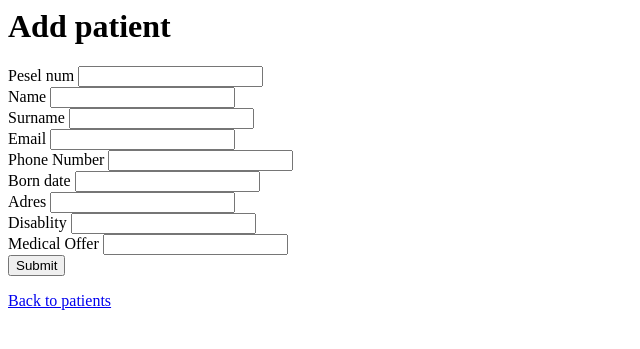
After one commit to heyimjustalex/flask-med-app, a Flask app: template flask_app/app/templates/add_patient.html in a window 1280 px wide. The commit adds this page. Shown: the top 349 px of the page, without its empty margins (0-640 px from the left). Run offline with Flask 2, Linux system fonts and the light colour scheme; the template is opened without the code that fills it, so the values that code supplies are empty.

Commit message:
patiens and patients/id views works

```diff
--- a/flask_app/app/controllers/mainController.py
+++ b/flask_app/app/controllers/mainController.py
@@ -3,4 +3,4 @@ from flask import render_template, request, url_for, redirect
 
 def index():
 
-    return redirect(url_for("blueprint.customers"))
+    return redirect(url_for("blueprint.patients"))
--- a/flask_app/app/models/Meeting.py
+++ b/flask_app/app/models/Meeting.py
@@ -6,8 +6,8 @@ class Meeting(db.Model):
     __tablename__ = "Meeting"
 
     id = db.Column(db.Integer, primary_key=True)
-    id_doctor = db.Column(db.String(128), db.ForeignKey("Doctor.id_pesel_num"))
-    id_patient = db.Column(db.String(128), db.ForeignKey("Patient.id_pesel_num"))
+    id_doctor = db.Column(db.Integer, db.ForeignKey("Doctor.id"))
+    id_patient = db.Column(db.Integer, db.ForeignKey("Patient.id"))
     meeting_time = db.Column(db.DateTime, unique=False, nullable=True)
     meeting_description = db.Column(db.String(350), unique=False, nullable=True)
 
--- /dev/null
+++ b/flask_app/app/templates/add_patient.html
@@ -0,0 +1,36 @@
+{% block content %}
+<h1> Add patient </h1>
+<form method="post">
+
+    <label for="pesel">Pesel num</label>
+    <input type="text" name="pesel"> <br />
+
+    <label for="name">Name</label>
+    <input type="text" name="name"> <br />
+
+    <label for="surname">Surname</label>
+    <input type="text" name="surname"><br />
+
+    <label for="email">Email</label>
+    <input type="email" name="email"><br />
+
+    <label for="phone_num">Phone Number</label>
+    <input type="text" name="phone_num"><br />
+
+    <label for="born">Born date</label>
+    <input type="text" name="born"><br />
+
+    <label for="address">Adres</label>
+    <input type="text" name="address"><br />
+
+    <label for="disability">Disablity</label>
+    <input type="text" name="disability"><br />
+
+    <label for="medical_offer">Medical Offer</label>
+    <input type="text" name="medical_offer"><br />
+
+    <button type="submit">Submit</button>
+
+</form>
+<a href="/patients">Back to patients</a>
+{% endblock %}
--- a/flask_app/app/templates/add_customer.html
+++ b/flask_app/app/templates/edit_patient.html
@@ -1,7 +1,7 @@
 {% block content %}
-<h1> Add Customer </h1>
-<form method="post">
+<h1> Edit patient </h1>
 
+<form method="POST">
     <label for="email">Email</label>
     <input type="email" name="email">
 
@@ -17,5 +17,5 @@
     <button type="submit">Submit</button>
 
 </form>
-<a href="/customers">Back to customers</a>
+<a href="/patients">Back to patients</a>
 {% endblock %}
--- a/flask_app/start.py
+++ b/flask_app/start.py
@@ -10,7 +10,7 @@ from app.models.Doctor import Doctor
 from app.models.Medical_interview import Medical_interview
 from datetime import datetime
 
-# from app.routes.routes import blueprint
+from app.routes.routes import blueprint
 
 
 def setup_database():
@@ -23,7 +23,7 @@ def setup_database():
 
         db.session.add(
             Patient(
-                id_pesel_num="123231312",
+                pesel="111",
                 name="jack",
                 surname="sparrow",
                 email="asd@asd.pl",
@@ -36,7 +36,7 @@ def setup_database():
         )
         db.session.add(
             Patient(
-                id_pesel_num="132131231",
+                pesel="222",
                 name="jack2",
                 surname="sparrow2",
                 email="asd2@asd.pl",
@@ -51,12 +51,12 @@ def setup_database():
 
         db.session.add(
             Patient(
-                id_pesel_num="132132344",
+                pesel="333",
                 name="jack3",
                 surname="sparrow3",
                 email="asd3@asd.pl",
                 phone_num="711232312",
-                born=datetime.strpdate("May 12 2015", "%b %d %Y"),
+                born=datetime.strptime("May 12 2015", "%b %d %Y"),
                 address="asdplplplpl",
                 disablity=0,
                 medical_offer="test2",
@@ -65,12 +65,12 @@ def setup_database():
 
         db.session.add(
             Doctor(
-                id_pesel_num="1233132344",
+                pesel="1111",
                 name="jack3Doctor",
                 surname="sparrow3Doctor",
                 email="asd4@asd.pl",
                 phone_num="7asd232312",
-                born=datetime.strpdate("May 13 2015", "%b %d %Y"),
+                born=datetime.strptime("May 13 2015", "%b %d %Y"),
                 address="asdplplplpl",
                 disablity=0,
                 medical_specialization="cardio",
@@ -79,25 +79,77 @@ def setup_database():
 
         db.session.add(
             Doctor(
-                id_pesel_num="18932344",
+                pesel="2222",
                 name="jack4Doctor",
                 surname="sparrow34Doctor",
                 email="asd5@asd.pl",
                 phone_num="7aasgg232312",
-                born=datetime.strpdate("May 16 2015", "%b %d %Y"),
+                born=datetime.strptime("May 16 2015", "%b %d %Y"),
                 address="asdplplplpasssl",
                 disablity=1,
                 medical_specialization="dentist",
             )
         )
 
+        db.session.add(
+            Meeting(
+                id_doctor=1,
+                id_patient=1,
+                meeting_time=datetime.strptime("Jun 3 2006 1:33PM", "%b %d %Y %I:%M%p"),
+                meeting_description="asopoassagpj poasjs ap s apjogsaposagpo",
+            )
+        )
+        db.session.add(
+            Meeting(
+                id_doctor=1,
+                id_patient=1,
+                meeting_time=datetime.strptime("Jun 5 2006 1:33PM", "%b %d %Y %I:%M%p"),
+                meeting_description="asopoassagpj poasjs ap s apjogsaposagpo",
+            )
+        )
+
+        db.session.add(
+            Meeting(
+                id_doctor=1,
+                id_patient=3,
+                meeting_time=datetime.strptime("Jun 5 2004 2:33PM", "%b %d %Y %I:%M%p"),
+                meeting_description="asopoassagpj poasjs ap s apjogsaposagpo",
+            )
+        )
+
+        db.session.add(
+            Meeting(
+                id_doctor=2,
+                id_patient=1,
+                meeting_time=datetime.strptime("Jun 5 2005 3:33PM", "%b %d %Y %I:%M%p"),
+                meeting_description="asopoassagpj poasjs ap s apjogsaposagpo",
+            )
+        )
+
+        db.session.add(
+            Meeting(
+                id_doctor=2,
+                id_patient=3,
+                meeting_time=datetime.strptime("May 5 2005 3:33PM", "%b %d %Y %I:%M%p"),
+                meeting_description="asopoassagpj poasjs ap s apjogsaposagpo",
+            )
+        )
+
+        db.session.add(
+            Meeting(
+                id_doctor=2,
+                id_patient=3,
+                meeting_time=datetime.strptime("May 8 2009 3:33PM", "%b %d %Y %I:%M%p"),
+                meeting_description="asopoassagpj poasjs ap s apjogsaposagpo",
+            )
+        )
         db.session.commit()
 
 
 app = Flask(__name__, template_folder="app/templates")
 app.config.from_object("app.config.Config")
 db.init_app(app)
-# app.register_blueprint(blueprint, url_prefix="/")
+app.register_blueprint(blueprint, url_prefix="/")
 migrate = Migrate(app, db)
 setup_database()
 
```
Also changed, not shown: flask_app/app/controllers/customerController.py (deleted, +0 -76 lines), flask_app/app/controllers/patientController.py (added, +85 -0 lines), flask_app/app/models/Doctor.py (+4 -4 lines), flask_app/app/models/Patient.py (+4 -4 lines), flask_app/app/routes/routes.py (+6 -6 lines), flask_app/app/templates/customer.html (deleted, +0 -15 lines), flask_app/app/templates/edit_customer.html (deleted, +0 -21 lines), flask_app/app/templates/index.html (+5 -10 lines), flask_app/app/templates/patient.html (added, +15 -0 lines).
